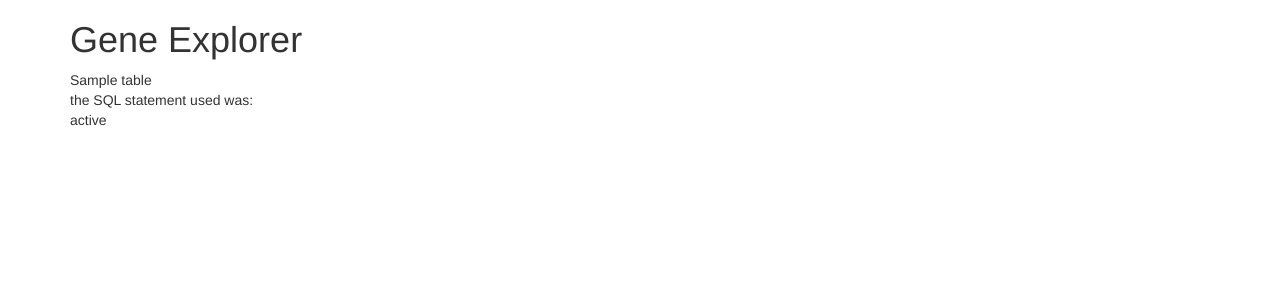
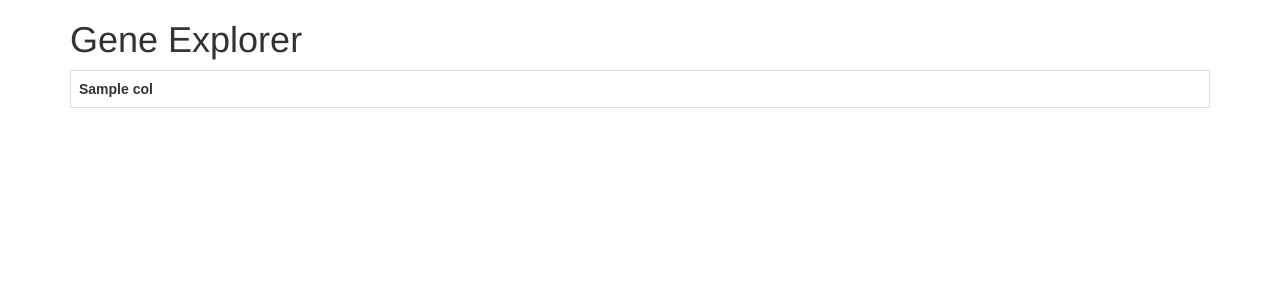
Before and after one commit to delosrogers/gene_data_explorer, a Flask app: template gene_data_explorer/gene_data_explorer/templates/table.html in a window 1280 px wide. Shown: the top 300 px of the page. Run offline with Flask 2, Linux system fonts and the light colour scheme; the template is opened without the code that fills it: most values are stand-ins (such as "Sample title", 1, 10 or a date in 2020); lists and menus that the app fills with data are empty; parts of the project's set-up code (start-up, migrations or seed data) failed here and were passed over; some libraries are stand-ins or nearby versions.

Commit message:
made tables prettier and created links from all the gene names which once added will allow you to view annotations

```diff
--- a/gene_data_explorer/gene_data_explorer/main.py
+++ b/gene_data_explorer/gene_data_explorer/main.py
@@ -29,6 +29,11 @@ def serve_info():
 def serve_db_info():
     return service.get_db_info().to_html()
 
+@app.route('/gene_info')
+def gene_info():
+    gene = request.args.get("gene")
+    return service.get_gene_info(gene)
+
 # @app.route('/sql', methods=['GET', 'POST'])
 # def custom_sql():
 #     if request.method == 'POST':
--- /dev/null
+++ b/gene_data_explorer/gene_data_explorer/static/style.css
@@ -0,0 +1,15 @@
+table {
+    font-family: arial, sans-serif;
+    border-collapse: collapse;
+    width: 100%;
+}
+
+td, th {
+    border: 1px solid #dddddd;
+    text-align: left;
+    padding: 8px;
+}
+
+tr:nth-child(even) {
+    background-color: #dddddd;
+}
--- a/gene_data_explorer/gene_data_explorer/templates/table.html
+++ b/gene_data_explorer/gene_data_explorer/templates/table.html
@@ -7,14 +7,35 @@
   <link rel="stylesheet" href="https://maxcdn.bootstrapcdn.com/bootstrap/3.4.1/css/bootstrap.min.css">
   <title>Gene Explorer</title>
   <script src="https://ajax.googleapis.com/ajax/libs/jquery/3.5.1/jquery.min.js"></script>
+  <link rel="stylesheet" href="/static/style.css">
 </head>
 
 <body>
   <div class="container">
   <h1>Gene Explorer</h1>
-  {{table}}
-  <br> the SQL statement used was:<br>
-  {{sql_statement}}
+  <table>
+    <tr>
+        {% for col in column_names %}
+        <th> {{col}} </th>
+        {% endfor %}
+    </tr>
+    {% for row in row_data %}
+    <tr>
+        {% for col, row_ in zip(column_names, row) %}
+        {% if link_column|string() == col|string() %}
+        <td>
+            <a href="/gene_info?gene={{row_}}"> {{row_}} </a>
+        </td>
+        {% else %}
+        <td>{{row_}}</td>
+        {% endif %}
+        {% endfor %}
+    </tr>
+    {% endfor %}
+    <!-- {{table}} -->
+
+</table>
+
 </div>
 </body>
 
```
Also changed, not shown: gene_data_explorer/gene_data_explorer/models.py (+11 -2 lines), gene_data_explorer/gene_data_explorer/service.py (+9 -5 lines), 1 other file.
